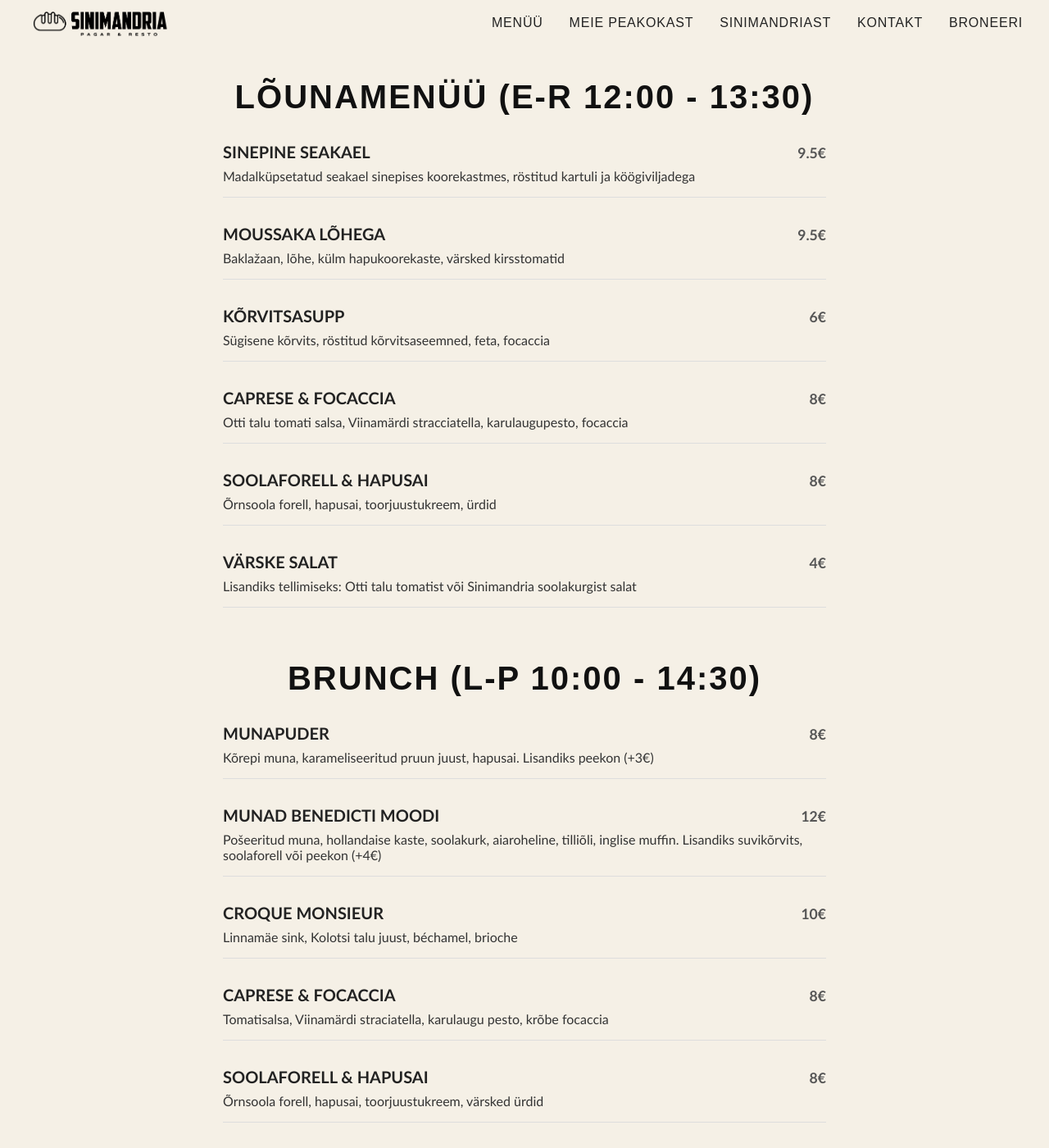
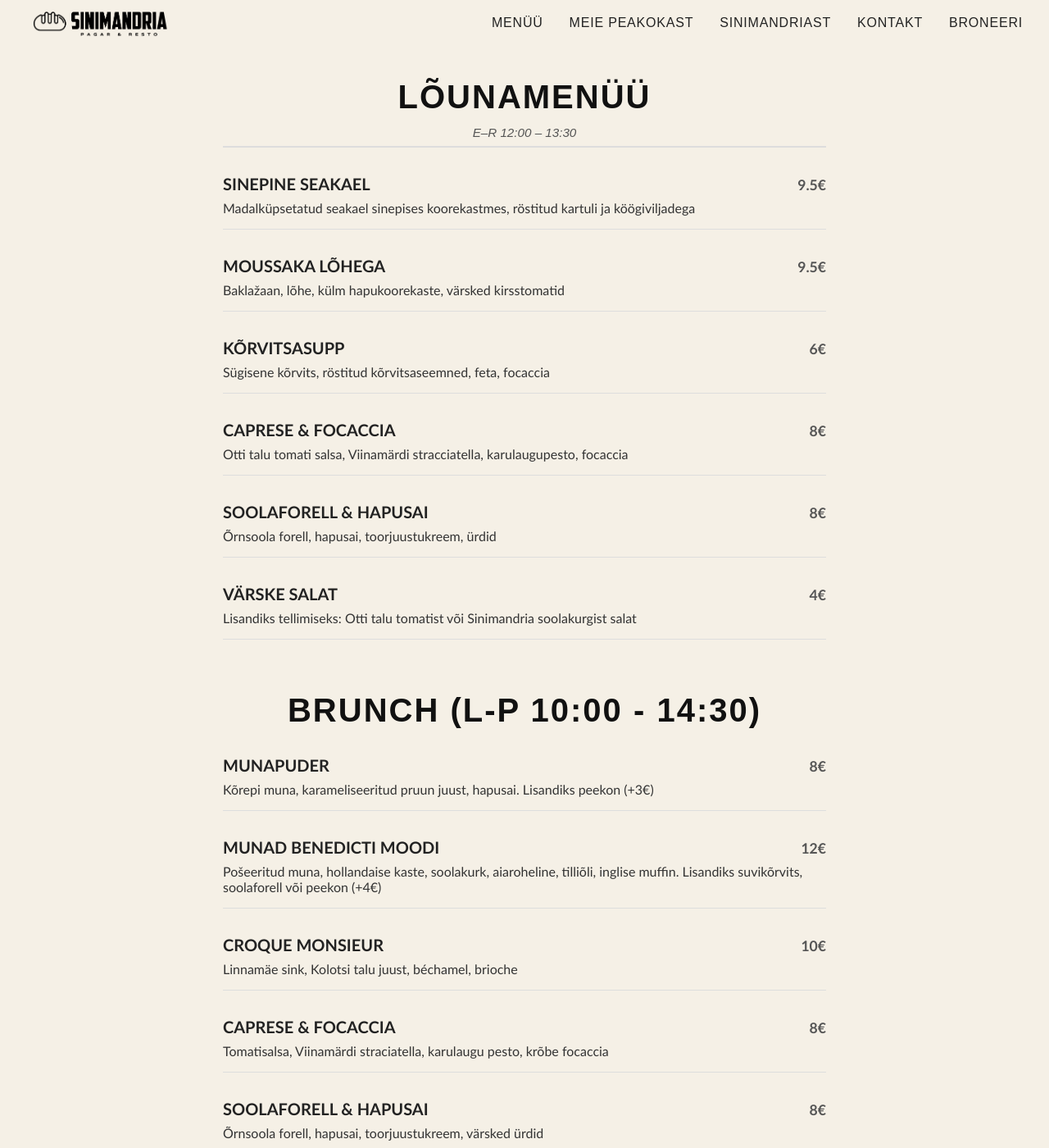
Before and after one commit to m-tu/sinimandria, a Jekyll site: the page built from pages/menu.markdown, in a window 1280 px wide and 1400 px high. Shown: the whole window at 82% size. Built offline with Jekyll 4.4.1, drawn with Linux system fonts in a browser that asks for light colours.

Commit message:
menu note

```diff
--- a/_sass/style.scss
+++ b/_sass/style.scss
@@ -383,8 +383,15 @@
 }
 
 
-/* if you want a subtler border under the main heading, keep as-is; otherwise tweak: */
-/* .menu-heading { border-bottom: 1px solid #eee; } */
+/* Tighten H1 only when it's followed by a menu section that contains a heading group */
+.content-page .menu-heading-group h1 {
+  margin-bottom: 0.75rem; /* tweak to taste */
+}
+
+/* Make sure the group isn't adding extra space at the top */
+.menu-section .menu-heading-group {
+  margin-top: 0;
+}
 
 @media (max-width: 768px) {
   .menu-note {
--- a/pages/menu.markdown
+++ b/pages/menu.markdown
@@ -4,7 +4,10 @@
 permalink: /menu/
 body_class: light-nav
 ---
-<h1>Lõunamenüü (E-R 12:00 - 13:30)</h1>
+<div class="menu-heading-group">
+  <h1>Lõunamenüü</h1>
+  <p class="menu-note">E–R 12:00 – 13:30</p>
+</div>
 <section class="menu-section">
   <div class="menu-item">
     <h3>SINEPINE SEAKAEL <span class="price">9.5€</span></h3>
```
